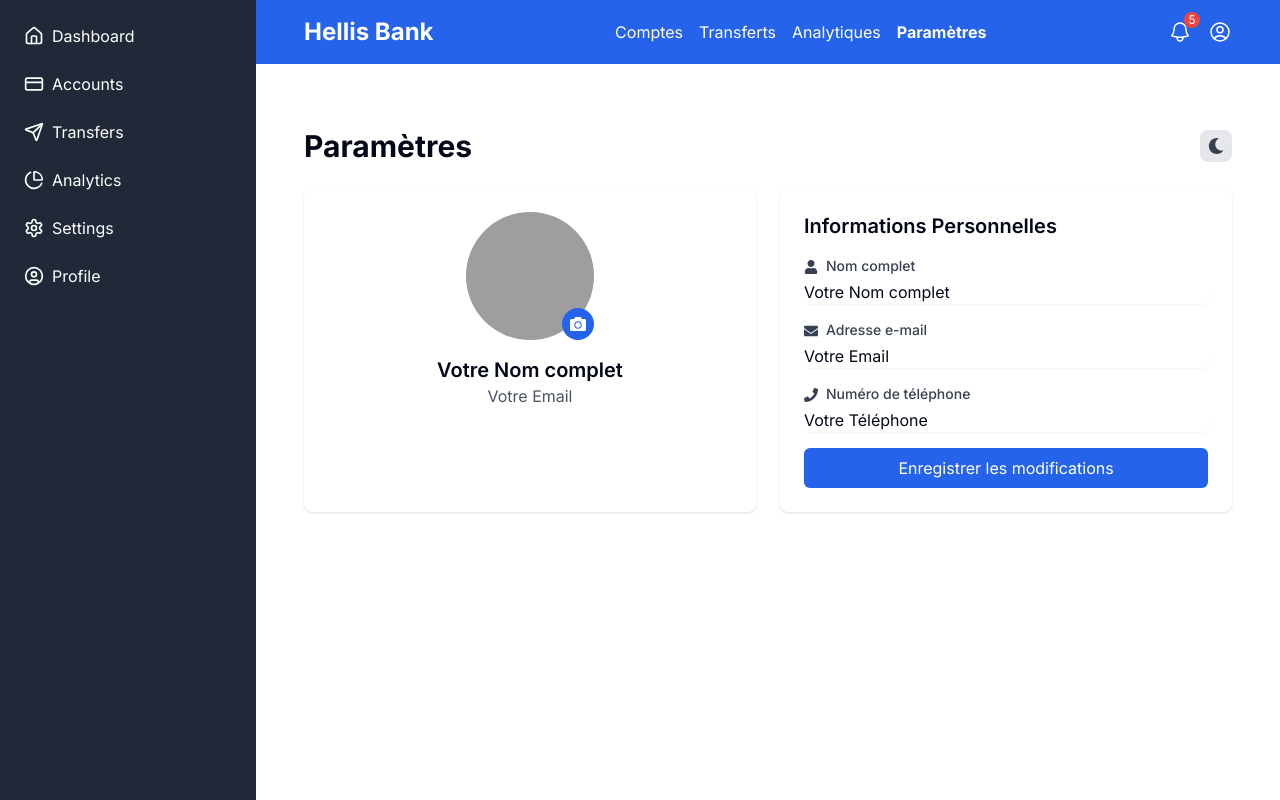
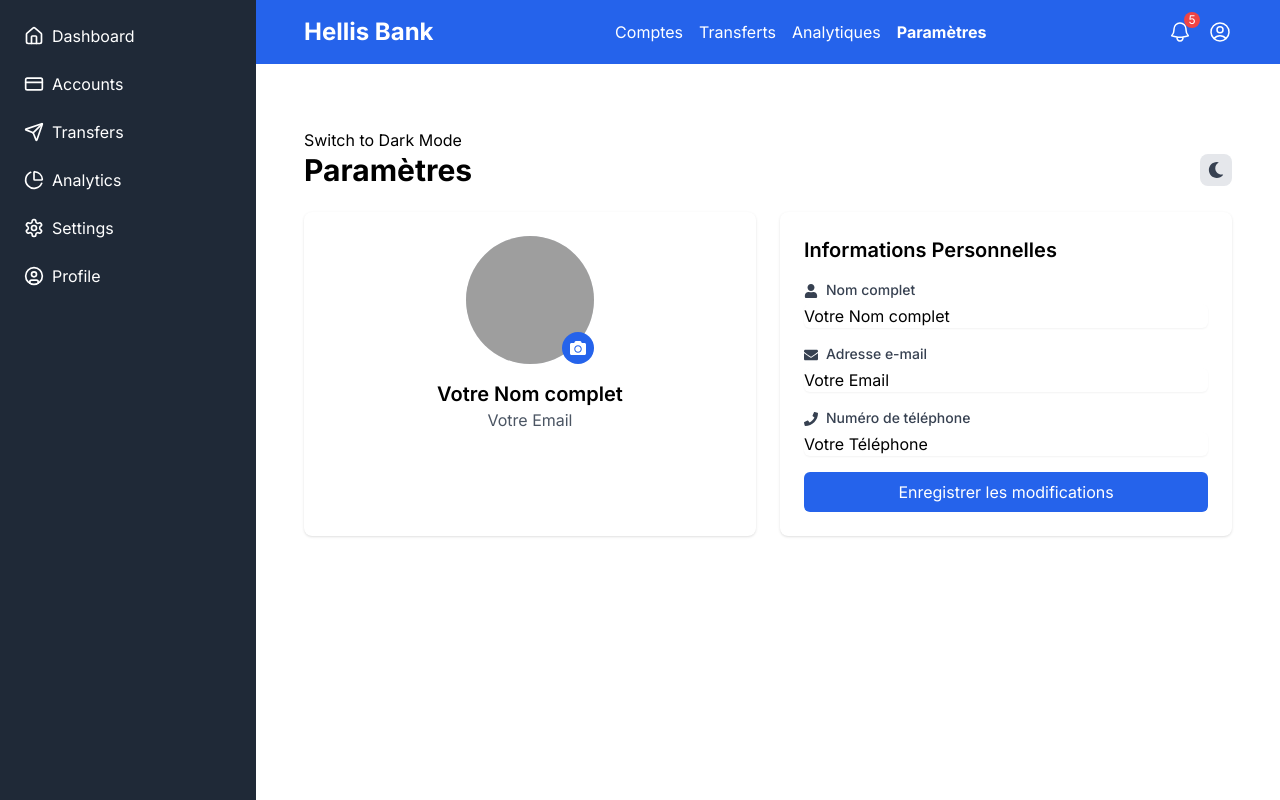
Before and after one commit to stgHellis/Hellis-Bank, a Next.js app: page /settings in a window 1280 px wide. Shown: the top 800 px of the page. Built offline with nearby package versions, Linux system fonts and the light colour scheme; grey boxes are pictures that could not be loaded.

Commit message:
Création de ThemeContext, design de la page Settings et du DarkMode

```diff
--- a/app/globals.css
+++ b/app/globals.css
@@ -44,6 +44,10 @@ body {
     --chart-4: 43 74% 66%;
     --chart-5: 27 87% 67%;
     --radius: 0.5rem;
+    --color-primary: #3490dc;
+    --color-secondary: #ffed4a;
+    --color-background: #ffffff;
+    --color-text: #000000;
   }
   .dark {
     --background: 222.2 84% 4.9%;
@@ -96,3 +100,10 @@ body {
 .animate-slideIn {
   animation: slideIn 0.3s ease-out;
 }
+
+.dark {
+  --color-primary: #60a5fa;
+  --color-secondary: #fbbf24;
+  --color-background: #1a202c;
+  --color-text: #ffffff;
+}
--- a/app/settings/page.tsx
+++ b/app/settings/page.tsx
@@ -66,8 +66,12 @@ const SettingsPage = () => {
   };
 
   return (
+    <div className="bg-white dark:bg-gray-900 text-black dark:text-white">
       <div className="min-h-screen transition-colors duration-200 dark:bg-gray-900">
         <div className="container mx-auto px-4 py-8 sm:px-6 lg:px-8">
+          <button onClick={toggleTheme}>
+            {darkMode ? "Switch to Light Mode" : "Switch to Dark Mode"}{" "}
+          </button>
           <div className="flex justify-between items-center mb-6">
             <h1 className="text-2xl sm:text-3xl font-bold dark:text-white">
               Paramètres
@@ -170,6 +174,7 @@ const SettingsPage = () => {
           </div>
         </div>
       </div>
+    </div>
   );
 };
 
--- a/app/transfers/page.tsx
+++ b/app/transfers/page.tsx
@@ -2,6 +2,7 @@ import React from "react";
 
 const TransfersPage = () => {
   return (
+    <div className="bg-white dark:bg-gray-900 text-black dark:text-white">
       <div className="container mx-auto px-4 py-8">
         <h1 className="text-3xl font-bold mb-6">Transferts</h1>
         <div className="bg-white shadow rounded-lg p-6">
@@ -59,6 +60,7 @@ const TransfersPage = () => {
           </form>
         </div>
       </div>
+    </div>
   );
 };
 
--- a/components/dashboard/Widgets.tsx
+++ b/components/dashboard/Widgets.tsx
@@ -62,7 +62,6 @@ const WidgetImage = styled.img`
 `;
 
 const Widgets: React.FC = () => {
-  //console.log("Widgets component is rendering");
   return (
     <WidgetContainer>
       {widgetData.map((widget) => (
--- a/components/layout/Sidebar.tsx
+++ b/components/layout/Sidebar.tsx
@@ -1,3 +1,5 @@
+"use client";
+
 import {
   CreditCard,
   Home,
--- /dev/null
+++ b/components/layout/ThemeContext.tsx
@@ -0,0 +1,46 @@
+"use client";
+
+import React, { createContext, useState, useEffect, useContext } from "react";
+
+type ThemeContextType = {
+  darkMode: boolean;
+  toggleDarkMode: () => void;
+};
+
+const ThemeContext = createContext<ThemeContextType | undefined>(undefined);
+
+export function ThemeProvider({ children }: { children: React.ReactNode }) {
+  const [darkMode, setDarkMode] = useState(false);
+
+  useEffect(() => {
+    const isDarkMode = localStorage.getItem("darkMode") === "true";
+    setDarkMode(isDarkMode);
+  }, []);
+
+  useEffect(() => {
+    if (darkMode) {
+      document.documentElement.classList.add("dark");
+    } else {
+      document.documentElement.classList.remove("dark");
+    }
+    localStorage.setItem("darkMode", darkMode.toString());
+  }, [darkMode]);
+
+  const toggleDarkMode = () => {
+    setDarkMode(!darkMode);
+  };
+
+  return (
+    <ThemeContext.Provider value={{ darkMode, toggleDarkMode }}>
+      {children}
+    </ThemeContext.Provider>
+  );
+}
+
+export function useTheme() {
+  const context = useContext(ThemeContext);
+  if (context === undefined) {
+    throw new Error("useTheme must be used within a ThemeProvider");
+  }
+  return context;
+}
--- a/tailwind.config.ts
+++ b/tailwind.config.ts
@@ -73,4 +73,6 @@ module.exports = {
     },
   },
   plugins: [require("tailwindcss-animate")],
+  // ou avec la syntaxe tableau explicite
+  // plugins: [[require("tailwindcss-animate")]]
 };
```
Lines whose indentation alone changed are shown as unchanged.
